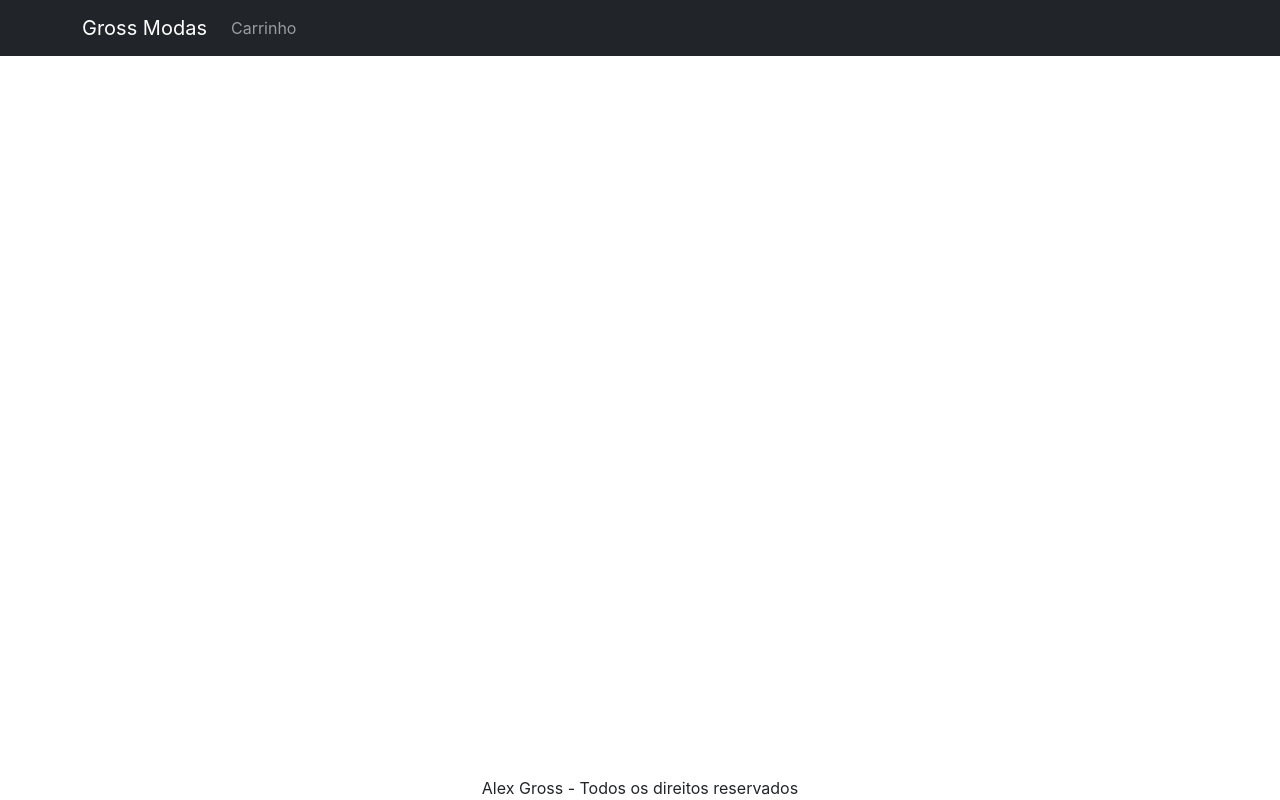
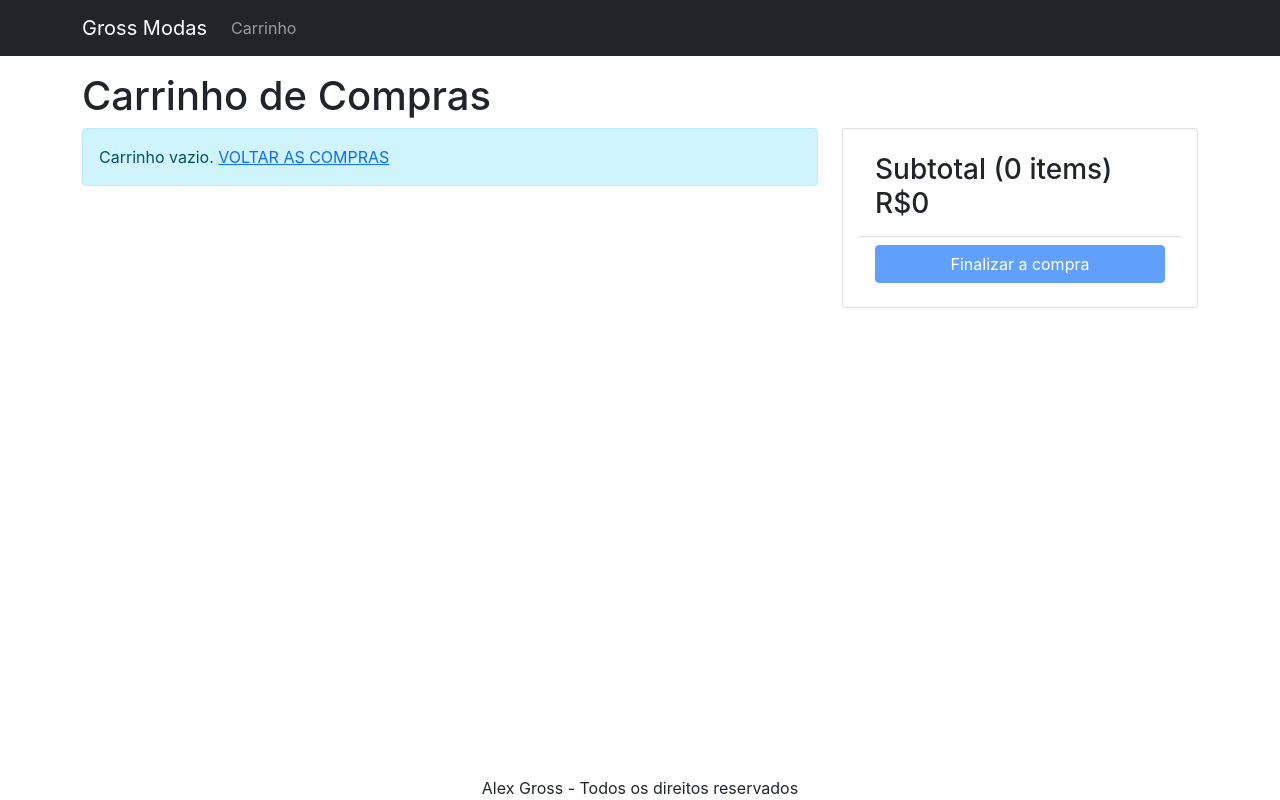
Before and after one commit to alexsgross/GrossModas, a React (Create React App) app in the folder frontend/: page /cart in a window 1280 px wide. Built offline with nearby package versions, Linux system fonts and the light colour scheme.

Commit message:
produtos

```diff
--- a/frontend/src/App.js
+++ b/frontend/src/App.js
@@ -8,6 +8,7 @@
 import {LinkContainer} from "react-router-bootstrap";
 import { useContext } from "react";
 import { Store } from "./Store";
+import CartScreen from './screens/CartScreen';
 
 function App() {
   const { state } = useContext(Store);
@@ -25,9 +26,9 @@
               <Nav className="me-auto">
                 <Link to="/cart" className="nav-link">
                   Carrinho
-                  { cart.cartItems.length > 0 && (
+                  {cart.cartItems.length > 0 && (
                     <Badge pill bg="danger">
-                      {cart.cartItems.length}
+                      {cart.cartItems.reduce((a, c) => a + c.quantity, 0)}
                     </Badge>
                   )}
                 </Link>
@@ -39,6 +40,7 @@
           <Container className="mt-3" >
             <Routes>
               <Route path="/products/:slug" element={<ProductScreen />} />
+              <Route path="/cart" element={<CartScreen/>} />
               <Route path="/" element={<HomeScreen />} />
             </Routes>
           </Container>
--- a/frontend/src/Store.js
+++ b/frontend/src/Store.js
@@ -9,14 +9,19 @@
 };
 function reducer(state, action) {
     switch (action.type) {
-        case 'cart_add_item': // adiciona itens ao carrinho
-            return {
-                ...state,
-                cart: {
-                    ...state.cart,
-                    cartItems: [...state.cart.cartItems, action.payload],
-                },
-            };
+        case 'CART_ADD_ITEM':
+            // adiciona itens ao carrinho
+            const newItem = action.payload;
+            const existItem = state.cart.cartItems.find(
+                (item) => item._id === newItem._id
+            );
+            const cartItems = existItem
+            ? state.cart.cartItems.map((item) =>
+                item._id === existItem._id ? newItem : item
+            )
+            : [...state.cart.cartItems, newItem];
+            return {...state, cart: {...state.cart, cartItems} };
+
         default:
             return state;
     }
--- a/frontend/src/index.css
+++ b/frontend/src/index.css
@@ -39,3 +39,6 @@
 .img-large{
   max-width: 100%;
 }
+.img-thumbnail {
+  height: 80px;
+}
--- /dev/null
+++ b/frontend/src/screens/CartScreen.js
@@ -0,0 +1,93 @@
+import { useContext } from 'react';
+import { Helmet } from 'react-helmet-async';
+import { Store } from '../Store';
+import Row from 'react-bootstrap/Row';
+import Col from 'react-bootstrap/Col';
+import MessageBox from '../components/MessageBox';
+import ListGroup from 'react-bootstrap/ListGroup';
+import Button from 'react-bootstrap/Button';
+import Card from 'react-bootstrap/Card';
+import { Link } from 'react-router-dom';
+
+export default function CartScreen() {
+    const { state, dispatch: ctxDispatch } = useContext(Store);
+    const {
+        cart: { cartItems },
+    } = state;
+
+    return (
+        <div>
+            <Helmet>
+                <title>Carrinho</title>
+            </Helmet>
+            <h1>Carrinho de Compras</h1>
+            <Row>
+              <Col md={8}>
+                {cartItems.length === 0 ? (
+                  <MessageBox>
+                    Carrinho vazio. <Link to="/">VOLTAR AS COMPRAS</Link>
+                  </MessageBox>
+                ) : (
+                  <ListGroup>
+                    {cartItems.map((item) => (
+                      <ListGroup.Item key={item._id}>
+                        <Row className="align-items-center">
+                            <Col md={4}>
+                                <img
+                                src={item.image}
+                                alt={item.name}
+                                className="img-fluid rounded img-thumbnail"
+                                ></img>{' '}
+                                <Link to={`/product/${item.slug}`}>{item.name}</Link>
+                            </Col>
+                            <Col md={3}>
+                              <Button variant="light" disabled={item.quantity === 1}>
+                                <i className="fas fa-minus-circle"></i>
+                              </Button>{' '}
+                              <span>{item.quantity}</span>{' '}
+                              <Button variant="light" disabled={item.quantity === item.countInStock}>
+                                <i className="fas fa-plus-circle"></i>
+                              </Button>{' '}
+                            </Col>
+                            <Col md={3}>R$: {item.price}</Col>
+                            <Col md={2}>
+                              <Button variant="light">
+                                <i className="fas fa-trash"></i>
+                              </Button>{' '}
+                            </Col>
+                        </Row>
+                      </ListGroup.Item>
+                    ))}
+                  </ListGroup>
+                )}
+              </Col>
+              <Col md={4}>
+                <Card>
+                  <Card.Body>
+                    <ListGroup variant="flush">
+                      <ListGroup.Item>
+                        <h3>
+                          Subtotal ({cartItems.reduce((a, c) => a + c.quantity, 0)}{' '}
+                          items) R$
+                          {cartItems.reduce((a, c) => a + c.price * c.quantity, 0)}
+                        </h3>
+                      </ListGroup.Item>
+                      <ListGroup.Item>
+                        <div className="d-grid">
+                          <Button
+                            type="button"
+                            variant='primary'
+                            disabled={cartItems.length === 0}
+                          >
+                            Finalizar a compra
+                          </Button>
+                        </div>
+                      </ListGroup.Item>
+                    </ListGroup>
+                  </Card.Body>
+                </Card>
+              </Col>
+            </Row>
+        </div>
+    );
+}
--- a/frontend/src/screens/ProductScreen.js
+++ b/frontend/src/screens/ProductScreen.js
@@ -1,6 +1,6 @@
 import axios from "axios";
 import { useEffect, useReducer, useContext } from "react";
-import { useParams } from "react-router-dom";
+import { useNavigate, useParams } from "react-router-dom";
 import Col from "react-bootstrap/esm/Col";
 import Row from "react-bootstrap/esm/Row";
 import Card from 'react-bootstrap/Card';
@@ -13,8 +13,6 @@
 import MessageBox from "../components/MessageBox";
 import { getError } from "../utils";
 import { Store } from "../Store";
-
-
 
 const reducer = (state, action) => {
   switch (action.type) {
@@ -30,6 +28,7 @@
 };
 
 function ProductScreen() {
+    const navigate = useNavigate();
     const params = useParams();
     const {slug } = params;
 
@@ -51,10 +50,23 @@
       fetchData();
   }, [slug]);
 
-  const {state, dispatch: cxtDispatch} = useContext(Store);
-  const addToCartHandler = () => {
-      cxtDispatch({ type: 'cart_add_item', payload: {...product, quantity: 1} });
-  }
+  const {state, dispatch: ctxDispatch} = useContext(Store);
+  const {cart} = state;
+  const addToCartHandler = async() => {
+      const existItem = cart.cartItems.find((x) => x._id === product._id);
+      const quantity = existItem ? existItem.quantity + 1 : 1;
+      const {data} = await axios.get(`/api/products/${product.id}`);
+      if (data.countInStock < quantity) {
+        window.alert(' Desculpe, produto indisponível');
+        return;
+      }
+
+      ctxDispatch({
+         type: 'CART_ADD_ITEM',
+         payload: {...product, quantity},
+      });
+      navigate('/cart');
+  };
 
     return loading ? (
       <LoadingBox/>
@@ -84,7 +96,7 @@
                   numReviews={product.numReviews}
                 ></Rating>
               </ListGroup.Item>
-              <ListGroup.Item>Preço : ${product.price}</ListGroup.Item>
+              <ListGroup.Item>Preço : {product.price}</ListGroup.Item>
               <ListGroup.Item>
                 Descrição:
                 <p>{product.description}</p>
@@ -97,8 +109,8 @@
                 <ListGroup variant="flush">
                   <ListGroup.Item>
                     <Row>
-                      <Col><b>Preço:</b></Col>
-                      <Col><b>{product.price}</b></Col>
+                      <Col>Preço:</Col>
+                      <Col>{product.price}</Col>
                     </Row>
                   </ListGroup.Item>
                   <ListGroup.Item>
```
Also changed, not shown: frontend/src/data.js (+4 -4 lines), frontend/src/App.css (line endings or trailing spaces), 2 other files (tests, documents, lock files or other folders).
